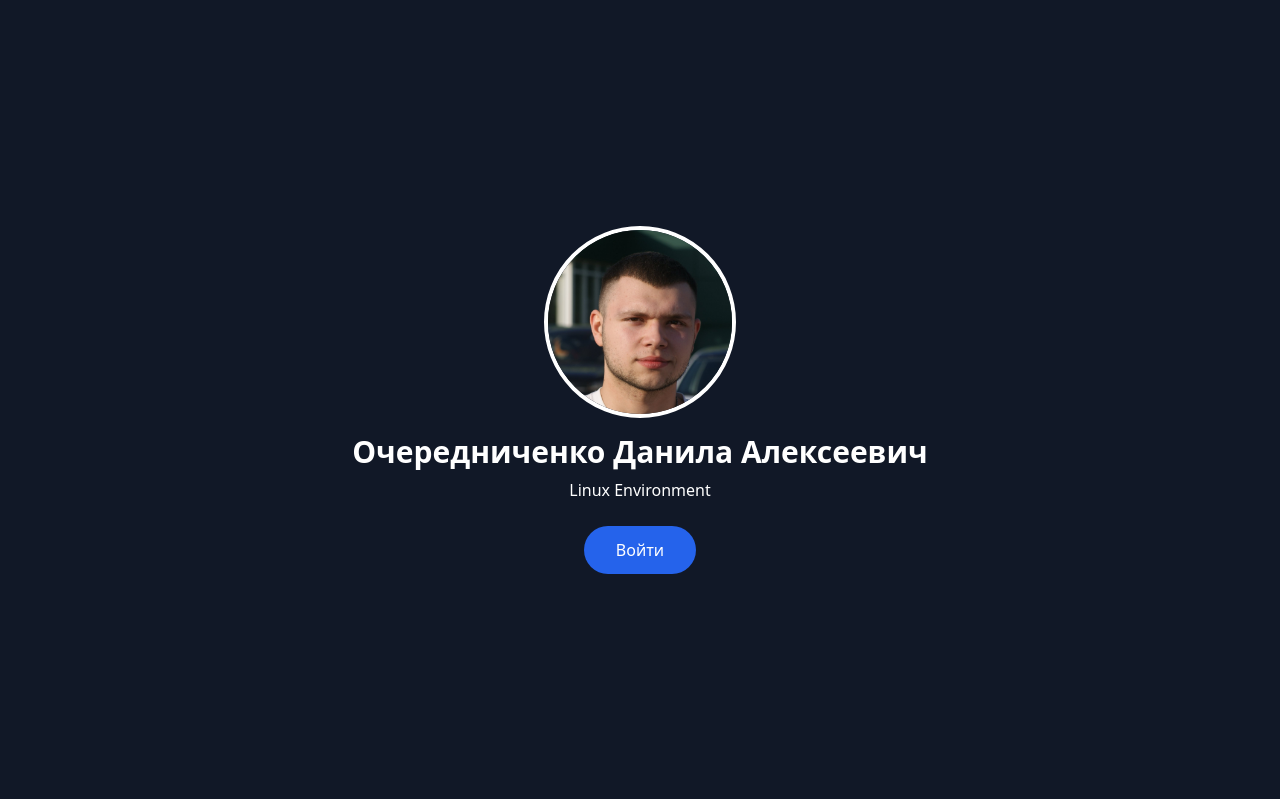
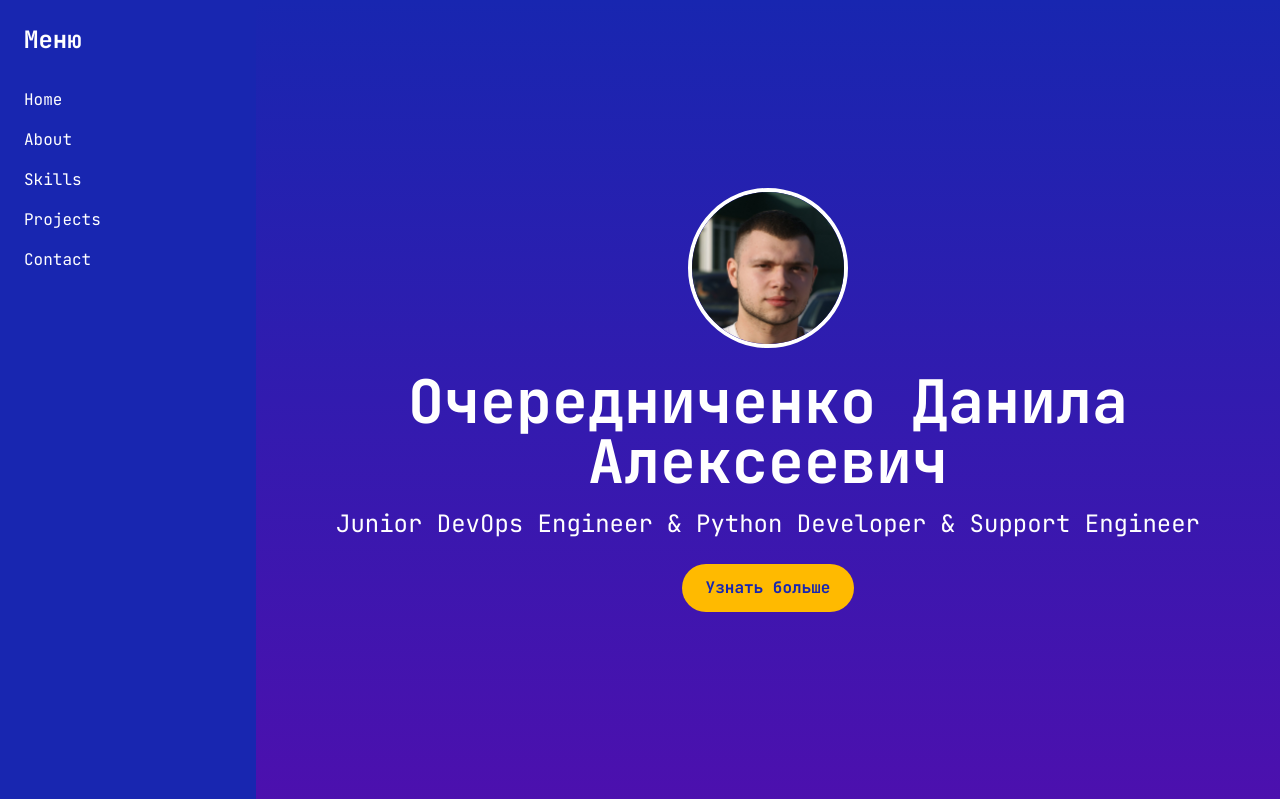
Before and after one commit to IDRGI-hub/IamDRG, a FastAPI app: page / in a window 1280 px wide. Shown: the top 799 px of the page. Run offline with FastAPI, Linux system fonts and the light colour scheme; some libraries are stand-ins or nearby versions.

Commit message:
canonical

```diff
--- a/app/templates/index.html
+++ b/app/templates/index.html
@@ -1,110 +1,145 @@
 <!DOCTYPE html>
-<html lang="ru">
+<html lang="ru" class="antialiased" data-theme="light">
 <head>
-  <meta charset="UTF-8" />
-  <meta name="viewport" content="width=device-width, initial-scale=1.0" />
-  <title>Linux-like Desktop</title>
+  <meta charset="UTF-8">
+  <meta name="viewport" content="width=device-width, initial-scale=1.0">
+  <title>Моя Визитка</title>
+  <link href="https://fonts.googleapis.com/css2?family=JetBrains+Mono:wght@400;700&display=swap" rel="stylesheet">
   <script src="https://cdn.tailwindcss.com"></script>
+  <script>
+    tailwind.config = {
+      theme: {
+        extend: {
+          colors: {
+            primary: '#1826B0',
+            'primary-dark': '#081272',
+            secondaryA: '#4C10AE',
+            secondaryB: '#086CA2',
+            accent: '#FFBA00'
+          },
+          fontFamily: {
+            mono: ['JetBrains Mono', 'monospace']
+          }
+        }
+      }
+    }
+  </script>
+  <style>
+    [data-theme="dark"] { --tw-bg-opacity:1; background-color: rgba(8,18,114,var(--tw-bg-opacity)); color: white; }
+    [data-theme="dark"] .sidebar { background-color: #081272; }
+  </style>
 </head>
-<body class="overflow-hidden h-screen bg-gray-800">
-  <div id="container" class="relative w-full h-full">
-    <!-- Login Screen -->
-    <section id="login" class="absolute inset-0 flex flex-col justify-center items-center bg-gray-900 text-white transition-transform duration-700 ease-in-out">
-      <img src="/static/images/photo.jpg" alt="Фото я" class="w-48 h-48 rounded-full border-4 border-white mb-4 object-cover" />
-      <h1 class="text-3xl font-bold mb-2">Очередниченко Данила Алексеевич</h1>
-      <p class="mb-6">Linux Environment</p>
-      <button id="login-btn" class="px-8 py-3 bg-blue-600 rounded-full hover:bg-blue-500 focus:outline-none">Войти</button>
+<body class="font-mono bg-white text-gray-900" id="body">
+  <!-- Sidebar -->
+  <div id="sidebar" class="sidebar fixed inset-y-0 left-0 w-64 bg-primary text-white transform -translate-x-full md:translate-x-0 transition-transform">
+    <div class="p-6">
+      <h2 class="text-2xl font-bold mb-8">Меню</h2>
+      <nav class="space-y-4">
+        <a href="#hero" class="block hover:text-accent">Home</a>
+        <a href="#about" class="block hover:text-accent">About</a>
+        <a href="#skills" class="block hover:text-accent">Skills</a>
+        <a href="#projects" class="block hover:text-accent">Projects</a>
+        <a href="#contact" class="block hover:text-accent">Contact</a>
+      </nav>
+    </div>
+  </div>
+  <!-- Hamburger -->
+  <button id="hamburger" class="fixed top-4 left-4 z-20 md:hidden p-2 bg-primary text-white rounded-md">
+    ☰
+  </button>
+
+  <main class="md:ml-64">
+    <!-- Hero -->
+    <section id="hero" class="min-h-screen flex flex-col items-center justify-center bg-gradient-to-b from-primary to-secondaryA text-white text-center px-4">
+      <img src="app/static/images/photo.jpg" alt="Фото" class="w-40 h-40 rounded-full border-4 border-white mb-6 object-cover animate-fade-in">
+      <h1 class="text-4xl md:text-6xl font-bold mb-4 animate-slide-in">Очередниченко Данила Алексеевич</h1>
+      <p class="text-lg md:text-2xl mb-6 animate-fade-in-delay">Junior DevOps Engineer & Python Developer & Support Engineer</p>
+      <a href="#about" class="px-6 py-3 bg-accent text-primary font-semibold rounded-full hover:bg-opacity-90 animate-button-in">Узнать больше</a>
     </section>
 
-    <!-- Desktop Screen -->
-    <section id="desktop" class="absolute inset-0 bg-cover bg-center transition-transform duration-700 ease-in-out transform translate-y-full" style="background-image: url('/static/images/wallpaper.jpg')">
-      <!-- Top bar -->
-      <div class="h-8 bg-gray-900 bg-opacity-70 flex items-center px-4 text-white justify-between">
-        <div class="w-1/3"></div>
-        <div id="datetime" class="w-1/3 flex justify-center space-x-4 font-mono text-sm"></div>
-        <div class="w-1/3 flex justify-end items-center space-x-4 text-sm">
-          <button id="lang-btn" class="focus:outline-none">EN/RU</button>
-          <button id="theme-btn" class="focus:outline-none">🌓</button>
-          <button id="vol-down" class="focus:outline-none">🔉</button>
-          <button id="vol-up" class="focus:outline-none">🔊</button>
+    <!-- About -->
+    <section id="about" class="py-20 px-4 md:px-16">
+      <h2 class="text-3xl font-bold mb-6">Обо мне</h2>
+      <p class="max-w-3xl mx-auto leading-relaxed">Я опытный инженер DevOps с более чем 5-летним опытом автоматизации инфраструктуры: Docker, Kubernetes, CI/CD, мониторинг и разработка бэкенда на Python и FastAPI.</p>
+    </section>
+
+    <!-- Skills -->
+    <section id="skills" class="py-20 px-4 md:px-16 bg-secondaryB text-white">
+      <h2 class="text-3xl font-bold mb-6 text-center">Навыки</h2>
+      <div class="grid grid-cols-2 sm:grid-cols-4 gap-8 max-w-4xl mx-auto">
+        <div class="flex flex-col items-center space-y-2">
+          <img src="/static/icons/docker.svg" alt="Docker" class="w-12 h-12">
+          <span>Docker</span>
         </div>
-      </div>
-      <!-- Icons area -->
-      <div class="p-6 grid grid-cols-4 gap-8">
-        <div class="flex flex-col items-center cursor-pointer hover:scale-110 transform transition">
-          <img src="/static/icons/terminal.svg" alt="Terminal" class="w-12 h-12 mb-2" />
-          <span class="text-xs text-white">Terminal</span>
+        <div class="flex flex-col items-center space-y-2">
+          <img src="/static/icons/kubernetes.svg" alt="Kubernetes" class="w-12 h-12">
+          <span>Kubernetes</span>
         </div>
-        <div class="flex flex-col items-center cursor-pointer hover:scale-110 transform transition">
-          <img src="/static/icons/browser.svg" alt="Browser" class="w-12 h-12 mb-2" />
-          <span class="text-xs text-white">Browser</span>
+        <div class="flex flex-col items-center space-y-2">
+          <img src="/static/icons/python.svg" alt="Python" class="w-12 h-12">
+          <span>Python</span>
         </div>
-        <div class="flex flex-col items-center cursor-pointer hover:scale-110 transform transition">
-          <img src="/static/icons/folder.svg" alt="Files" class="w-12 h-12 mb-2" />
-          <span class="text-xs text-white">Files</span>
-        </div>
-        <div class="flex flex-col items-center cursor-pointer hover:scale-110 transform transition">
-          <img src="/static/icons/settings.svg" alt="Settings" class="w-12 h-12 mb-2" />
-          <span class="text-xs text-white">Settings</span>
-        </div>
-      </div>
-      <!-- Slider toggle button -->
-      <button id="slider-toggle" class="fixed bottom-4 left-1/2 transform -translate-x-1/2 bg-gray-900 bg-opacity-70 text-white p-2 rounded-full focus:outline-none">📞</button>
-      <!-- Contact Slider -->
-      <div id="slider" class="fixed bottom-0 left-0 w-full bg-gray-800 bg-opacity-90 p-6 transform translate-y-full transition-transform duration-500 ease-in-out">
-        <div class="flex justify-between items-center mb-4">
-          <h3 class="text-white font-semibold">Контакты</h3>
-          <button id="slider-close" class="text-white focus:outline-none">✖️</button>
-        </div>
-        <div class="grid grid-cols-3 gap-4">
-          <a href="mailto:danila17102002@gmail.com" class="flex flex-col items-center justify-center bg-white rounded-md p-4 hover:bg-gray-200">
-            <img src="/static/icons/mail.svg" alt="Email" class="w-8 h-8 mb-2" />
-            <span class="text-sm">Email</span>
-          </a>
-          <a href="https://t.me/metaagrar" class="flex flex-col items-center justify-center bg-white rounded-md p-4 hover:bg-gray-200">
-            <img src="/static/icons/telegram.svg" alt="Telegram" class="w-8 h-8 mb-2" />
-            <span class="text-sm">Telegram</span>
-          </a>
-          <a href="https://github.com/IDRGI-hub" class="flex flex-col items-center justify-center bg-white rounded-md p-4 hover:bg-gray-200">
-            <img src="/static/icons/github.svg" alt="GitHub" class="w-8 h-8 mb-2" />
-            <span class="text-sm">GitHub</span>
-          </a>
+        <div class="flex flex-col items-center space-y-2">
+          <img src="/static/icons/fastapi.svg" alt="FastAPI" class="w-12 h-12">
+          <span>FastAPI</span>
         </div>
       </div>
     </section>
-  </div>
+
+    <!-- Projects -->
+    <section id="projects" class="py-20 px-4 md:px-16">
+      <h2 class="text-3xl font-bold mb-6">Проекты</h2>
+      <div class="space-y-12">
+        <!-- Project Card -->
+        <div class="md:flex bg-white shadow-lg rounded-lg overflow-hidden hover:shadow-2xl transition-shadow">
+          <img src="/static/projects/project1.png" alt="Project1" class="w-full md:w-1/3 h-48 object-cover">
+          <div class="p-6 flex flex-col justify-between">
+            <h3 class="text-2xl font-semibold mb-2">StokTeleBot</h3>
+            <p class="mb-4">Telegram-бот для сбора статистики Wildberries, написан на Python, развернут с Celery и FastAPI.</p>
+            <div class="space-x-4">
+              <span class="px-3 py-1 bg-primary-dark text-white rounded-full">Python</span>
+              <span class="px-3 py-1 bg-secondaryA text-white rounded-full">Docker</span>
+              <span class="px-3 py-1 bg-secondaryB text-white rounded-full">Celery</span>
+            </div>
+          </div>
+        </div>
+        <div class="md:flex bg-white shadow-lg rounded-lg overflow-hidden hover:shadow-2xl transition-shadow">
+          <img src="/static/projects/project1.png" alt="Project1" class="w-full md:w-1/3 h-48 object-cover">
+          <div class="p-6 flex flex-col justify-between">
+            <h3 class="text-2xl font-semibold mb-2">StokTeleBot</h3>
+            <p class="mb-4">Telegram-бот для сбора статистики Wildberries, написан на Python, развернут с Celery и FastAPI.</p>
+            <div class="space-x-4">
+              <span class="px-3 py-1 bg-primary-dark text-white rounded-full">Python</span>
+              <span class="px-3 py-1 bg-secondaryA text-white rounded-full">Docker</span>
+              <span class="px-3 py-1 bg-secondaryB text-white rounded-full">Celery</span>
+            </div>
+          </div>
+      </div>
+    </section>
+
+    <!-- Contact -->
+    <section id="contact" class="py-20 px-4 md:px-16 bg-primary text-white text-center">
+      <h2 class="text-3xl font-bold mb-6">Контакты</h2>
+      <div class="flex justify-center space-x-8">
+        <a href="mailto:danila17102002@gmail.com" class="hover:text-accent">📧 Email</a>
+        <a href="https://t.me/metaagrar" class="hover:text-accent">💬 Telegram</a>
+        <a href="https://github.com/IDRGI-hub" class="hover:text-accent">🐱 GitHub</a>
+      </div>
+    </section>
+  </main>
 
   <script>
-    // Login transition
-    const login = document.getElementById('login');
-    const desktop = document.getElementById('desktop');
-    document.getElementById('login-btn').addEventListener('click', () => {
-      login.classList.add('-translate-y-full');
-      desktop.classList.remove('translate-y-full');
+    // Sidebar toggle
+    const sidebar = document.getElementById('sidebar');
+    const hamburger = document.getElementById('hamburger');
+    hamburger.addEventListener('click', () => {
+      sidebar.classList.toggle('-translate-x-full');
     });
-    // Date/time update
-    function updateDateTime() {
-      const now = new Date();
-      const days = ['Воскресенье','Понедельник','Вторник','Среда','Четверг','Пятница','Суббота'];
-      const day = days[now.getDay()];
-      const date = now.toLocaleDateString('ru-RU');
-      const time = now.toLocaleTimeString('ru-RU', {hour: '2-digit', minute:'2-digit'});
-      document.getElementById('datetime').textContent = `${day}, ${date} ${time}`;
-    }
-    setInterval(updateDateTime, 60000);
-    updateDateTime();
-    // Theme toggle
-    const themeBtn = document.getElementById('theme-btn');
-    themeBtn.addEventListener('click', () => {
-      document.documentElement.classList.toggle('dark');
-    });
-    // Slider toggle
-    const slider = document.getElementById('slider');
-    document.getElementById('slider-toggle').addEventListener('click', () => {
-      slider.classList.toggle('translate-y-full');
-    });
-    document.getElementById('slider-close').addEventListener('click', () => {
-      slider.classList.add('translate-y-full');
+    // Theme toggle example (dark/light)
+    document.getElementById('theme-btn')?.addEventListener('click', () => {
+      const body = document.getElementById('body');
+      const theme = body.getAttribute('data-theme') === 'dark' ? 'light' : 'dark';
+      document.documentElement.setAttribute('data-theme', theme);
     });
   </script>
 </body>
```
